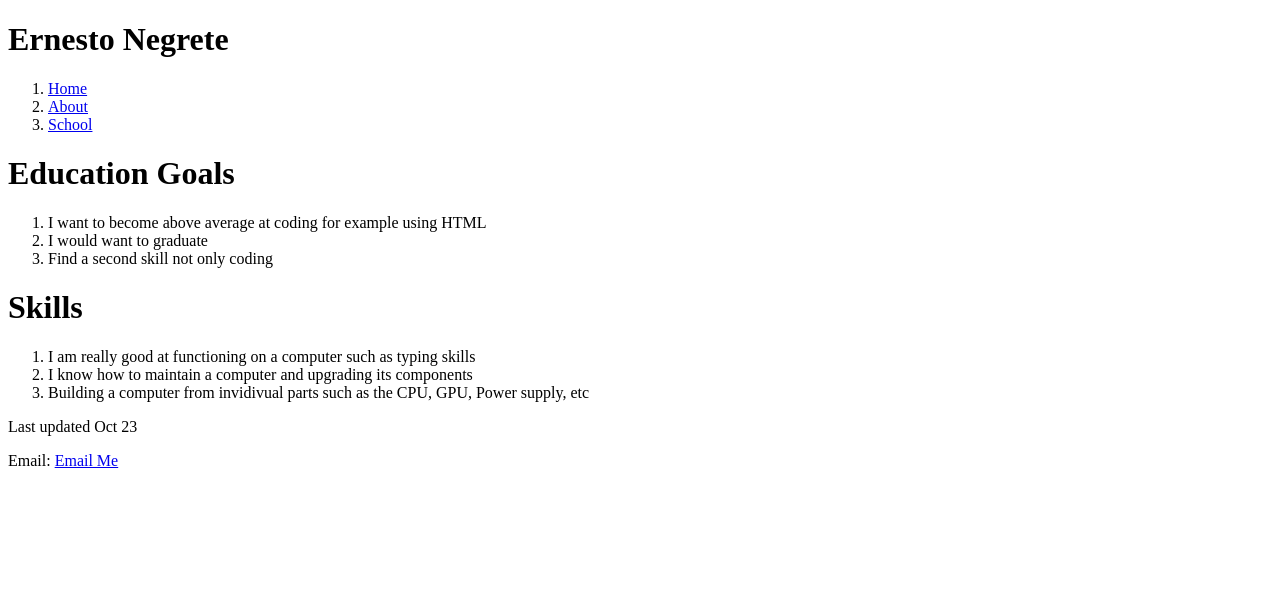
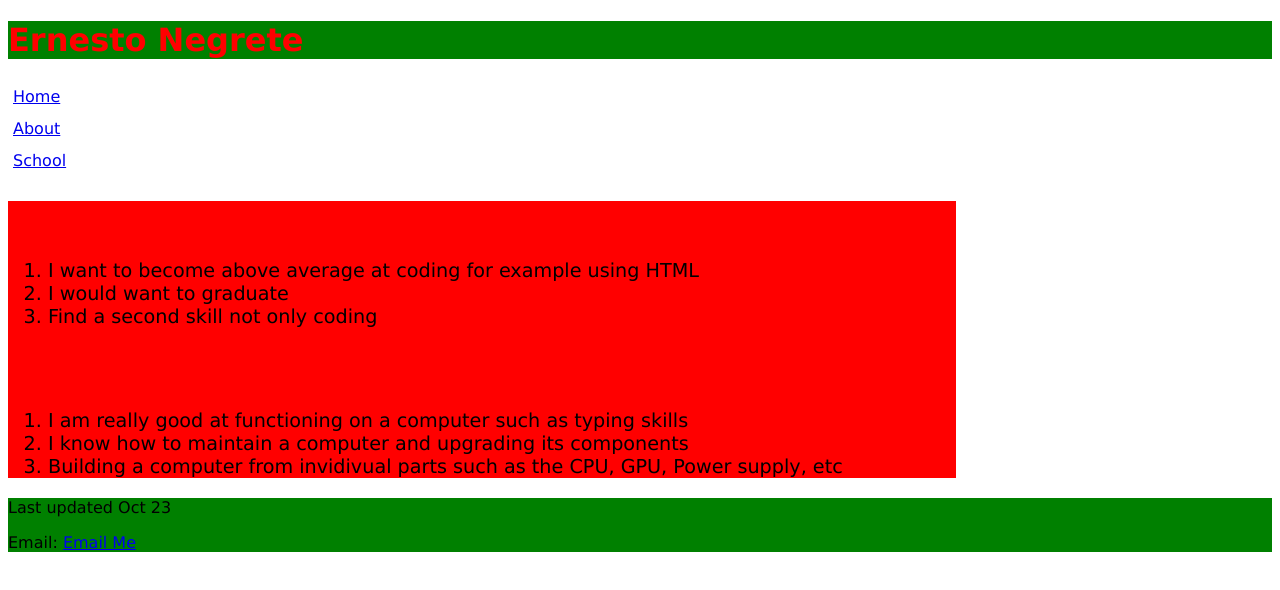
Before and after one commit to Ocretton/html, a plain HTML site: page about.html in a window 1280 px wide. Drawn offline with Linux system fonts and the light colour scheme.

Commit message:
Update about.html

```diff
--- a/about.html
+++ b/about.html
@@ -1,18 +1,21 @@
 <!DOCTYPE html>
 <html lang="en">
 <head>
-    <meta charset="utf-8">
- <title>Ernesto Negrete</title>
+<meta charset="utf-8">
+<link rel="stylesheet" href="main.css">
+
+<title> Ernesto Negrete </title>
+
 </head>
 <body>
-<h1>Ernesto Negrete</h1>
-<nav>
-<ol>
+<header><h1>Ernesto Negrete</h1></header>
+<nav><ul>
     <li><a href="index.html">Home</a></li>
     <li><a href="about.html">About</a></li>
     <li><a href="index.html">School</a></li>
-</ol>
+</ul>
 </nav>
+<section>
 <h1>Education Goals</h1>
 <ol>
     <li>I want to become above average at coding for example using HTML</li>
@@ -27,7 +30,7 @@
 </ol>
 
 
-
+</section>
     <footer>Last updated Oct 23 <p>Email: <a href="mailto:ernestonegrete9@gmail.com">Email Me</a></footer>
 </body>
 </html>
```
